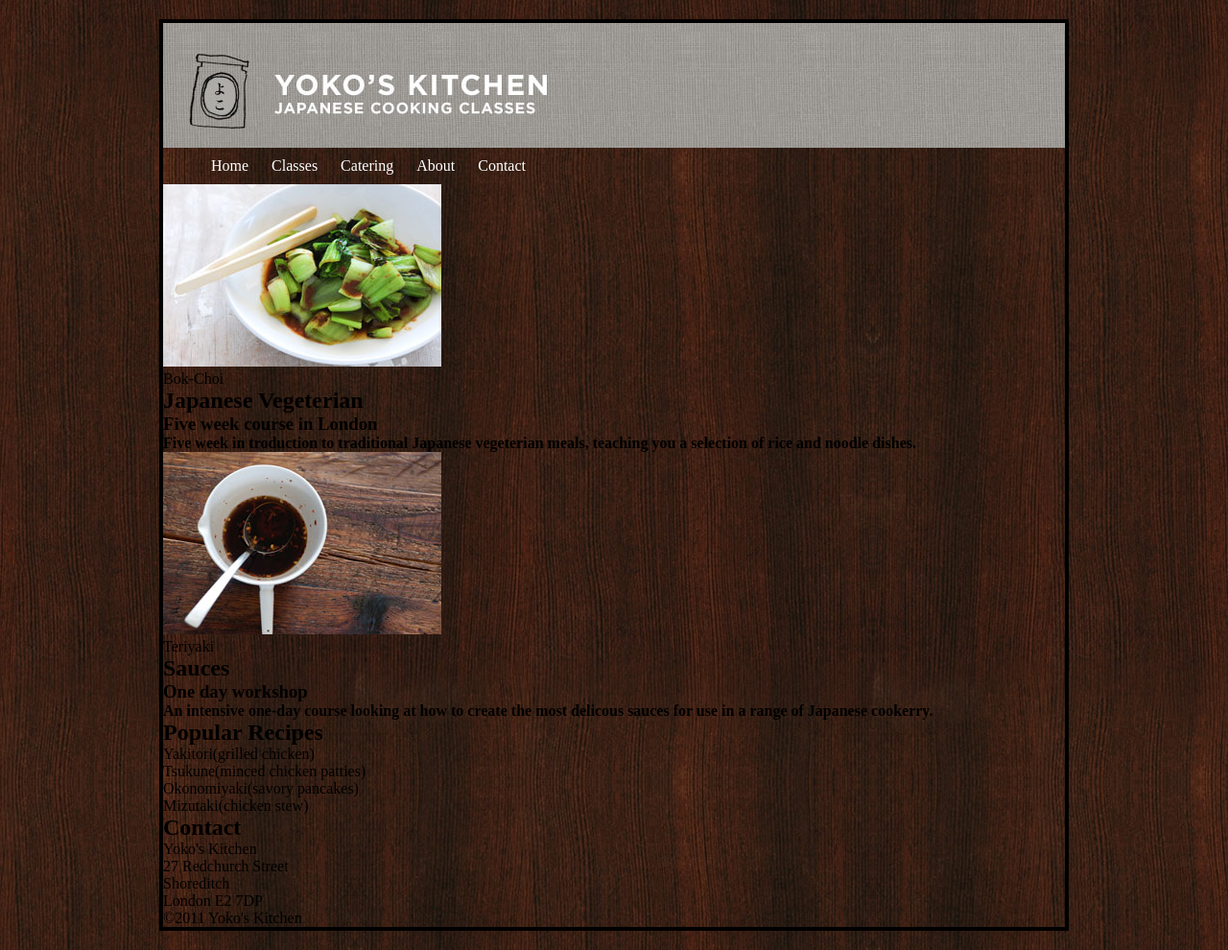
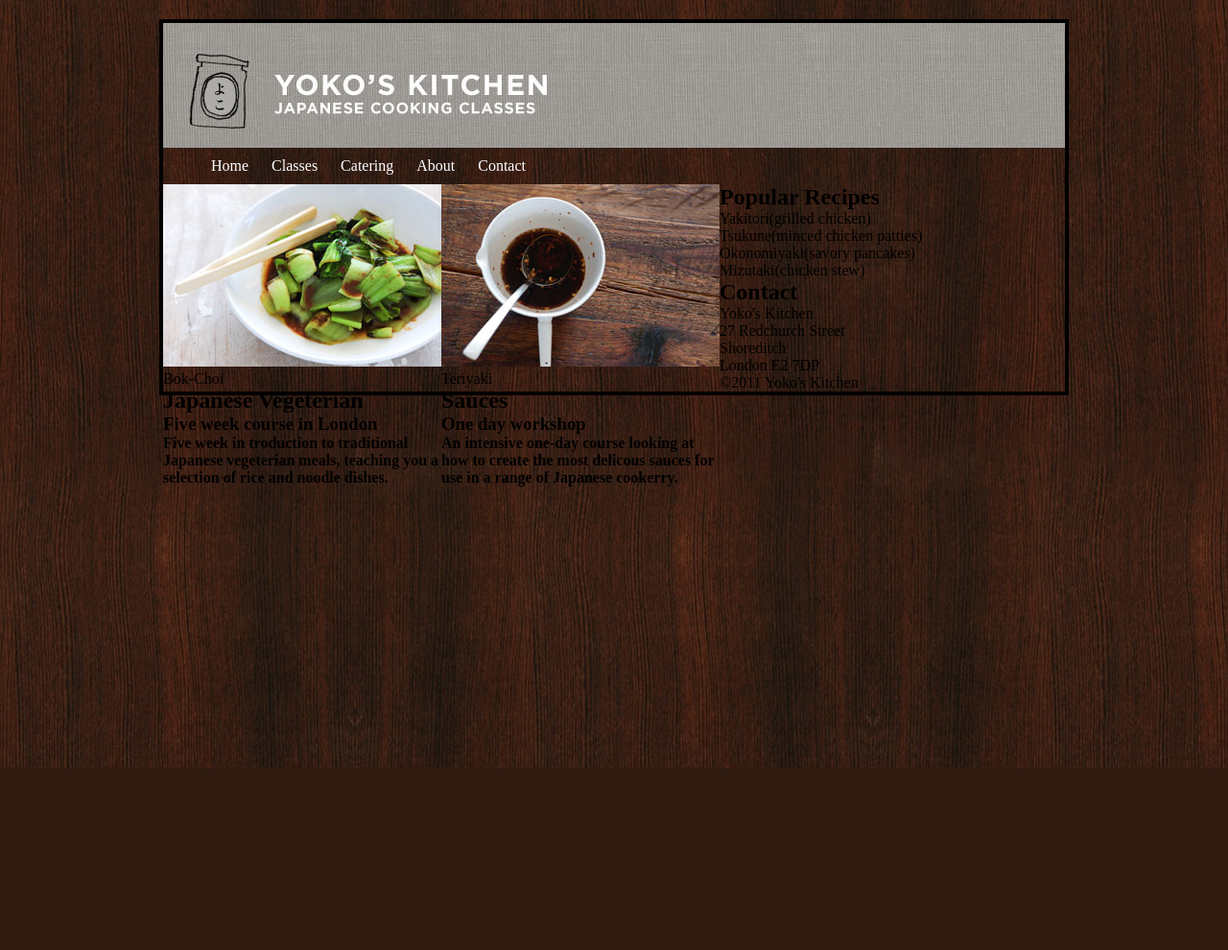
Before and after one commit to anhnguyen2ka4/FPT-AptechHN, a PHP site: page /lab03.html in a window 1280 px wide. Shown: the whole page at 96% size. After the commit the page ends 800 px from the top, so only its background shows below. Run offline with PHP 8.4, Linux system fonts and the light colour scheme.

Commit message:
Update lab03.css

```diff
--- a/AptechHN/Anotherhomework/lab03.css
+++ b/AptechHN/Anotherhomework/lab03.css
@@ -24,3 +24,10 @@ ul li{
     display: inline-block;
     list-style-type: none;
 }
+hgroup{
+    width: 290px;
+    text-align-last: left;
+}
+.stc{
+    float: left;
+}
```
